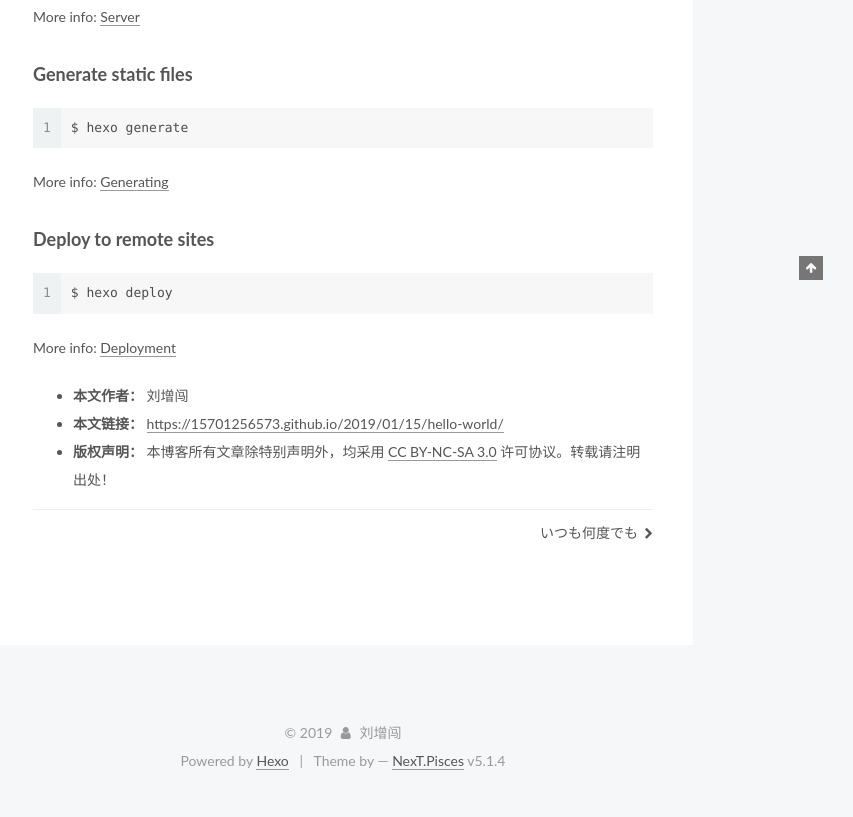
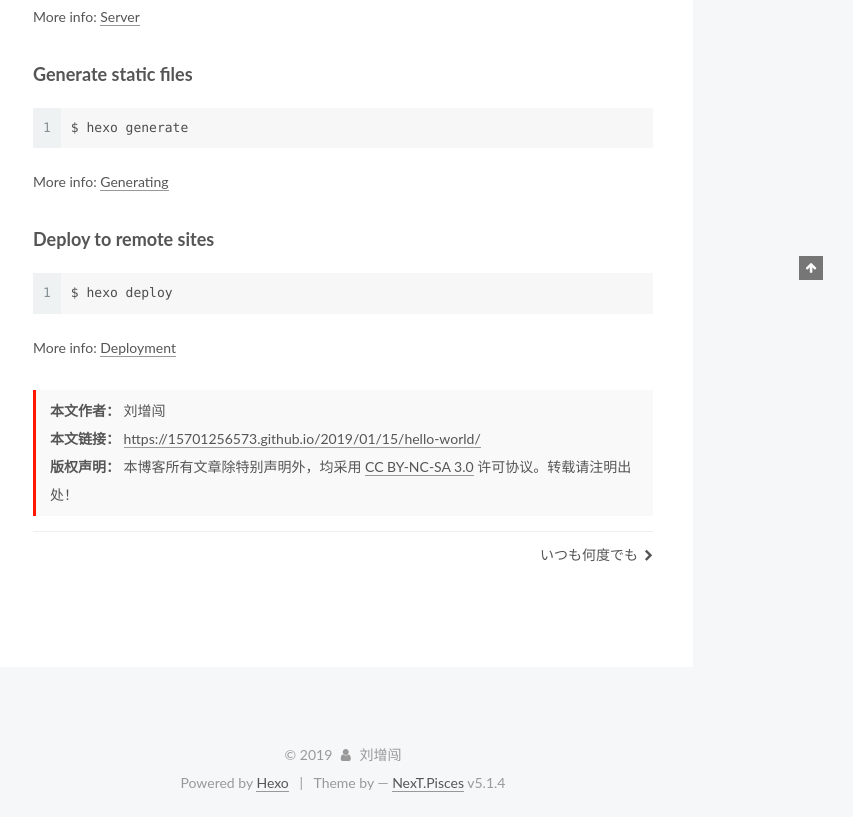
Before and after one commit to 15701256573/15701256573.github.io, a plain HTML site: page 2019/01/15/hello-world/index.html in a window 1280 px wide. Shown: the part 620-1437 px from the top of the page, without its empty margins (427-1280 px from the left). Before the commit the page ends 1415 px from the top, so only its background shows below. Drawn offline with Linux system fonts and the light colour scheme; a script that the page names is missing.

Commit message:
Site updated: 2019-01-20 00:02:49

```diff
--- a/css/main.css
+++ b/css/main.css
@@ -1642,6 +1642,13 @@ pre .javascript .function {
 .fancybox-close:hover {
   border: none;
 }
+.post-copyright {
+  margin: 2em 0 0;
+  padding: 0.5em 1em;
+  border-left: 3px solid #ff1700;
+  background-color: #f9f9f9;
+  list-style: none;
+}
 .rtl.post-body p,
 .rtl.post-body a,
 .rtl.post-body h1,
@@ -1823,7 +1830,7 @@ pre .javascript .function {
   width: 4px;
   height: 4px;
   border-radius: 50%;
-  background: #17e8fb;
+  background: #87e3b9;
 }
 .links-of-blogroll {
   font-size: 13px;
```
